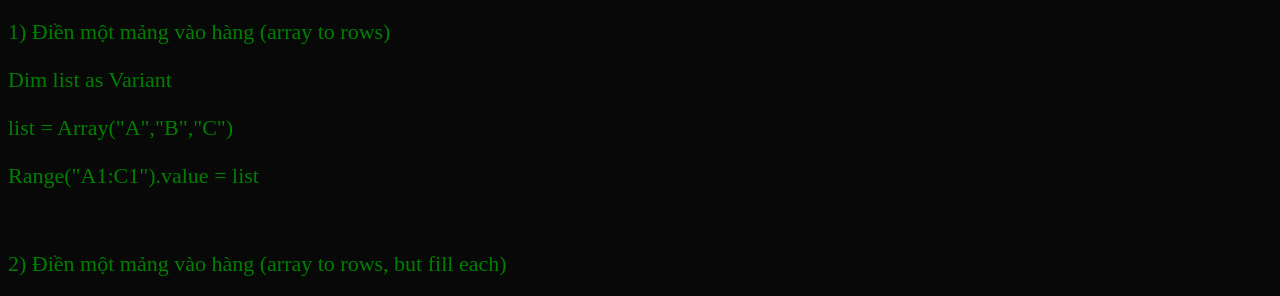
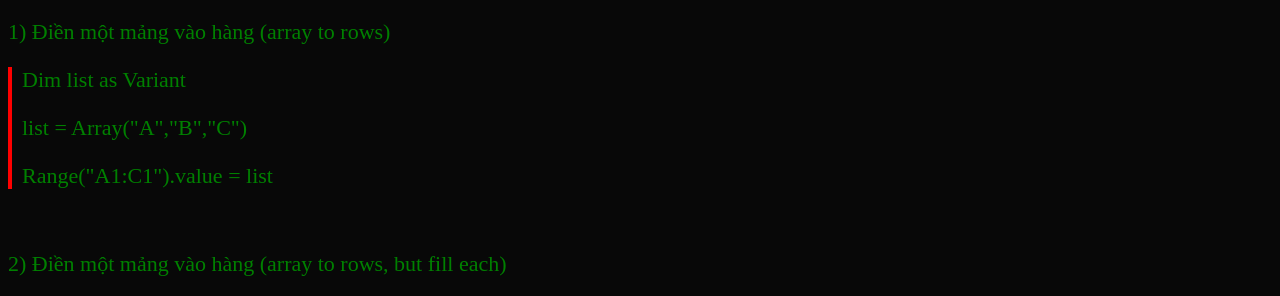
Before and after one commit to my-note-book/my-note-book.github.io, a plain HTML site: page index.html in a window 1280 px wide. Shown: the part 478-774 px from the top of the page. Drawn offline with Linux system fonts and the light colour scheme.

Commit message:
Update styles.css

```diff
--- a/styles.css
+++ b/styles.css
@@ -1,18 +1,30 @@
+/*Set default background color*/
 body {
   background: #080808;
 }
 
+
+/*Dark Green color*/
 h1, a, p {
   color: #008000;
 }
 
-a,p {
+a, p {
   font-size: 22px;
 }
+
+
+/*Add border for code range*/
+div {
+  border-left: 4px solid red;
+  padding-left: 10px;
+}
+
 
 hr {
   border-top: 1px solid black;
 }
+
 
 button {
   background-color: none;
```
